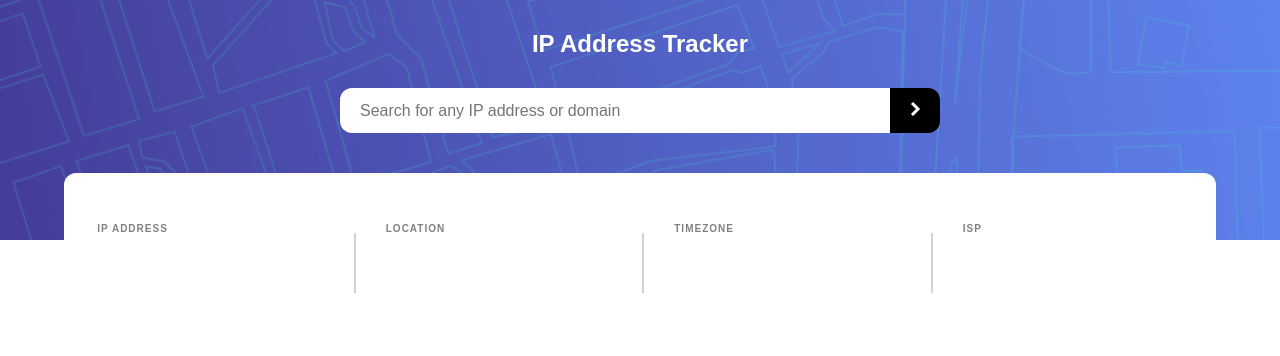
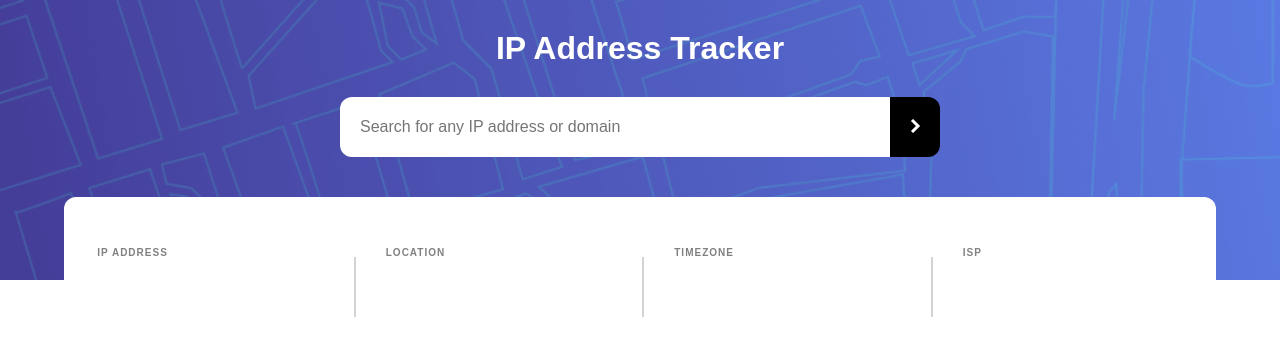
Before and after one commit to liemdang/ipAddressTracker, a plain HTML site: page index.html in a window 1280 px wide. Drawn offline with nearby package versions, Linux system fonts and the light colour scheme; no server answers.

Commit message:
improved UI: header and input

```diff
--- a/index.html
+++ b/index.html
@@ -18,7 +18,7 @@
 <body>
     <div class="container">
         <div class="header_bg">
-            <h2 class="header_title">IP Address Tracker</h2>
+            <h1 class="header_title">IP Address Tracker</h1>
             <form class="header_input_container">
                 <input id="input_id" class="header_input" placeholder="Search for any IP address or domain" aria-label="ipInput"></input>
                 <button type="submit" class="header_send" aria-label="submit">
--- a/style.css
+++ b/style.css
@@ -10,7 +10,7 @@
 }
 
 .header_bg {
-  height: 30%;
+  height: 35%;
   background-image: url("images/pattern-bg.png");
   background-repeat: no-repeat;
   object-fit: cover;
@@ -28,7 +28,7 @@
   width: 90%;
 }
 .header_input {
-  height: 45px;
+  height: 60px;
   flex-grow: 1;
   border-radius: 12px 0 0 12px;
   border: none;
```
